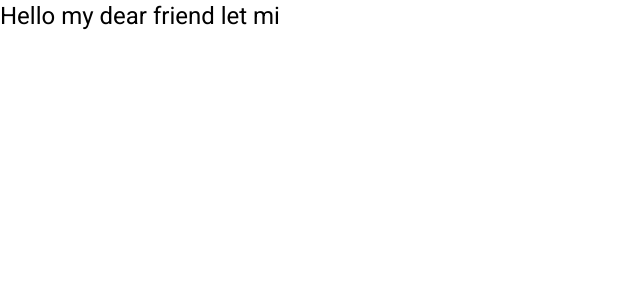
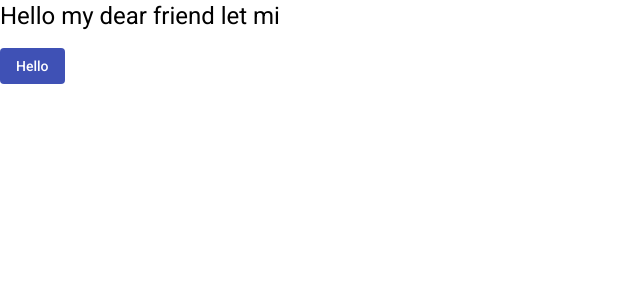
Before and after one commit to Nurdaulet1993/shop, an Angular app: page / in a window 1280 px wide. Shown: the top 300 px of the page, without its empty margins (0-640 px from the left). Built offline with nearby package versions, Linux system fonts and the light colour scheme.

Commit message:
Structure

```diff
--- a/src/app/app.component.html
+++ b/src/app/app.component.html
@@ -1 +1,2 @@
 <h1>Hello my dear friend let mi</h1>
+<button mat-flat-button color="primary">Hello</button>
--- a/src/app/app.component.ts
+++ b/src/app/app.component.ts
@@ -5,6 +5,4 @@ import { Component } from '@angular/core';
   templateUrl: './app.component.html',
   styleUrls: ['./app.component.scss']
 })
-export class AppComponent {
-  title = 'app';
-}
+export class AppComponent {}
--- a/src/app/app.module.ts
+++ b/src/app/app.module.ts
@@ -1,8 +1,9 @@
 import { NgModule } from '@angular/core';
 import { BrowserModule } from '@angular/platform-browser';
+import { BrowserAnimationsModule } from '@angular/platform-browser/animations';
+import { SharedModule } from "@shared/shared.module";
 
 import { AppComponent } from './app.component';
-import { BrowserAnimationsModule } from '@angular/platform-browser/animations';
 
 @NgModule({
   declarations: [
@@ -10,7 +11,8 @@ import { BrowserAnimationsModule } from '@angular/platform-browser/animations';
   ],
   imports: [
     BrowserModule,
-    BrowserAnimationsModule
+    BrowserAnimationsModule,
+    SharedModule
   ],
   providers: [],
   bootstrap: [AppComponent]
--- a/tsconfig.json
+++ b/tsconfig.json
@@ -4,6 +4,11 @@
   "compilerOptions": {
     "baseUrl": "./",
     "outDir": "./dist/out-tsc",
+    "paths": {
+      "@env": ["./src/environments/environment.ts"],
+      "@shared/*": ["./src/app/shared/*"],
+      "@core/*": ["./src/app/core/*"],
+    },
     "forceConsistentCasingInFileNames": true,
     "strict": true,
     "noImplicitOverride": true,
```
Also changed, not shown: src/app/shared/shared.module.ts (+5 -2 lines), src/styles.scss (+0 -19 lines), src/assets/scss/_main.scss (added).
